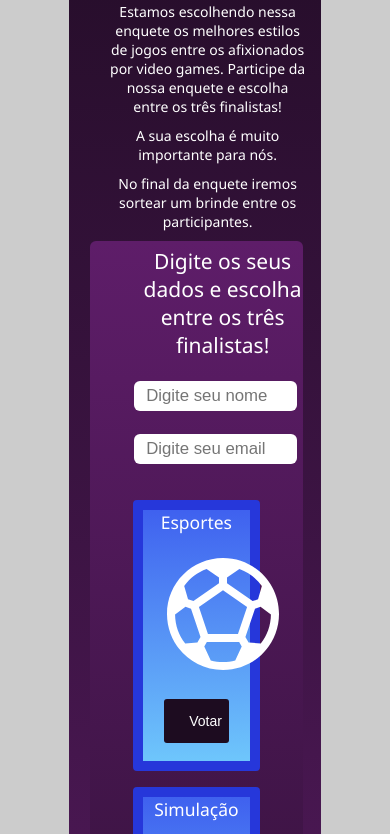
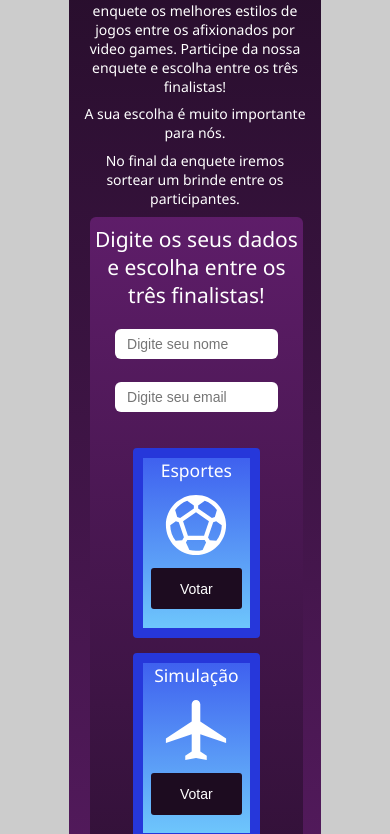
Before and after one commit to nettopasquale/bootcamp-devjr-projeto2, a plain HTML site: page index.html in a window 390 px wide. Shown: the part 114-948 px from the top of the page. Drawn offline with Linux system fonts and the light colour scheme.

Commit message:
closes #9 corrigindo responsividade do site

```diff
--- a/index.html
+++ b/index.html
@@ -32,23 +32,23 @@
                     <div class="categoria-card">
                         <span>Esportes</span>
                         <object data="/assets/sports_soccer_white.svg" type="image/svg+xml" class="categoria-imagem"></object>
-                        <div class="btns">
-                            <button class="btns-botao">Votar</button>
-                        </div>
+                        <button class="btns-botao">Votar</button>
+                        <!-- <div class="btns">
+                        </div> -->
                     </div>
                     <div class="categoria-card">
                         <span>Simulação</span>
                         <object data="/assets/local_airport_white.svg" type="image/svg+xml" class="categoria-imagem"></object>
-                        <div class="btns">
-                            <button class="btns-botao">Votar</button>
-                        </div>
+                        <button class="btns-botao">Votar</button>
+                        <!-- <div class="btns">
+                        </div> -->
                     </div>
                     <div class="categoria-card">
                         <span>Estratégia</span>
-                        <object data="/assets/psychology_white.svg" type="image/svg+xml" class="categoria-imagem"></object>
-                        <div class="btns">
-                            <button class="btns-botao">Votar</button>
-                        </div>
+                        <object data="/assets/psychology_white.svg" type="image/svg+xml" class="categoria-imagem" class="categoria-imagem"></object>
+                        <button class="btns-botao">Votar</button>
+                        <!-- <div class="btns">
+                        </div> -->
                     </div>
                 </div>
             </form>
--- a/styles/mobile.css
+++ b/styles/mobile.css
@@ -7,28 +7,30 @@
         width: 60%;
     }
 
-    .container-text{
-        max-width: 18.75rem;
-        margin-left: 1.8rem;
+    .header{
+        font-size: 1.5rem;
     }
-
-    .text-form{
-        max-width: 13.12rem;
-        margin-left: 3.75rem;
-    }
-
     .container-form{
         width: 95%;
         margin-left: .5rem;
     }
 
+    .form {
+        box-sizing: border-box;
+      }
+
     .form-input {
-        margin: .8125rem 3.125rem;
+        font-size: 1rem;
       }
 
     .categorias-games {
         flex-direction: column;
         padding: 1.2rem;
+    }
+
+    .categoria-imagem{
+        width: 80%;
+        height: 80%;
     }
 
     .categoria-card {
--- a/styles/style.css
+++ b/styles/style.css
@@ -24,14 +24,13 @@ body {
 .text-form {
   text-align: center;
   font-weight: 400;
-  margin-top: 10px;
-  margin-bottom: 10px;
+  margin-bottom: .625rem;
 }
 
 .text-form {
   font-size: 1.5rem;
   font-weight: 500;
-  margin-top: -10px;
+  margin-top: -.625rem;
 }
 
 .container-form {
@@ -42,6 +41,7 @@ body {
   display: flex;
   flex-direction: column;
   justify-content: space-around;
+  align-items: center;
   border-radius: 6px;
   padding-top: 1.2rem;
   background-image: linear-gradient(#5e1d69, #240d28);
@@ -52,10 +52,10 @@ body {
   border-radius: 6px;
   font-size: 1.2rem;
   border: 0;
-  padding: 0.9rem;
+  padding: .9rem;
   width: 65%;
   height: 5px;
-  margin: 13px 99px;
+  margin: .8125rem;
 }
 
 .form-input:focus {
@@ -70,6 +70,10 @@ body {
 }
 
 .categoria-card {
+  display: flex;
+  flex-direction: column;
+  justify-content: space-around;
+  align-items: center;
   text-align: center;
   font-size: 1.25rem;
   padding-bottom: 1.3rem;
@@ -79,24 +83,19 @@ body {
   width: 25%;
 }
 
-.btns {
-  display: flex;
-  justify-content: space-around;
-  align-items: center;
-  width: 60%;
-  margin: auto;
+.categoria-imagem{
+  text-align: center;
 }
 
-button {
+.btns-botao {
+  width: 85%;
   border-radius: 3px;
   color: #ffffff;
   font-size: 1rem;
   background-color: #1d0c20;
   border: none;
-  width: 100%;
-  padding: 1rem 1.8rem;
+  padding: .9rem 2rem;
   cursor: pointer;
-  /* margin-inline: 57px; */
 }
 
 
```
